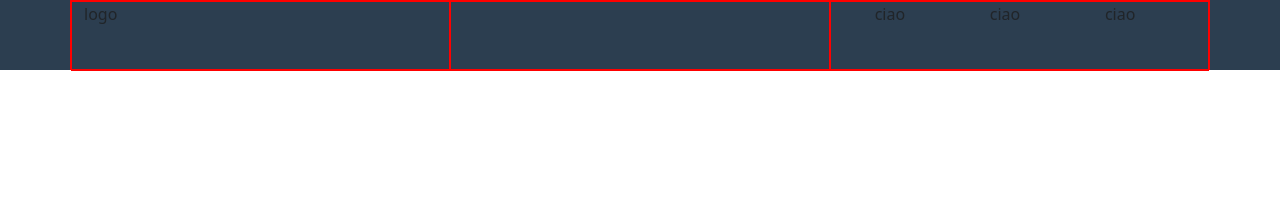
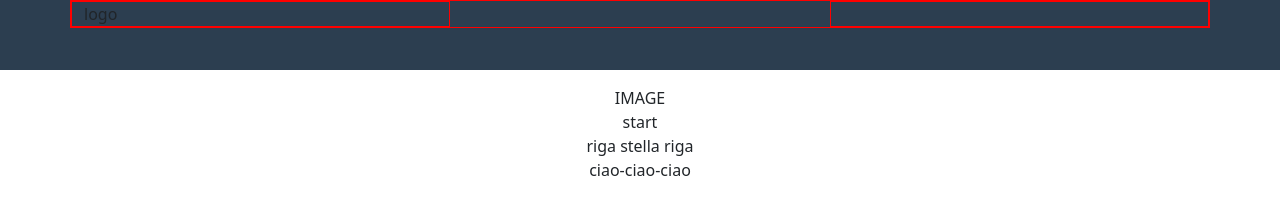
Before and after one commit to emanuelesacchetti/html-css-bootstrap-freelancer, a plain HTML site: page index.html in a window 1280 px wide. Drawn offline with nearby package versions, Linux system fonts and the light colour scheme.

Commit message:
piccoli passi in avanti

```diff
--- a/css/style.css
+++ b/css/style.css
@@ -6,7 +6,7 @@
 
 .debug .ms_header-box {
     border: 1px solid red;
-    height: 70px;
+
 }
 .debug .ms_box {
     min-height: 150px;
@@ -20,6 +20,6 @@ header {
     height: 70px;
     background-color: #2c3e50;
 }
-header ul {
-    list-style: none;
+#hero {
+
 }
--- a/index.html
+++ b/index.html
@@ -13,19 +13,18 @@
         <div class="container ms_header-box">
             <div class="row">
                 <div class="col-4 ms_header-box">logo</div>
-                <div class="col-4 ms_header-box"></div>
-                <div class="col-4 ms_header-box">
-                    <nav>
-                        <ul class="row align-items-center">
-                            <li class="col-4">ciao</li>
-                            <li class="col-4">ciao</li>
-                            <li class="col-4">ciao</li>
-                        </ul>
-                    </nav>
-                </div>
+                <div class="col-4 offset-4 ms_header-box"></div>
             </div>
         </div>
     </header>
+    <main>
+        <section class="container-fluid pt-3" id="hero">
+            <div class="col-2 offset-5 text-center pt-y-3">IMAGE</div>
+            <div class="col-4 offset-4 text-center">start</div>
+            <div class="col-4 offset-4 text-center">riga stella riga</div>
+            <div class="col-4 offset-4 text-center">ciao-ciao-ciao</div>
+        </section>
+    </main>
 
 
 
```
